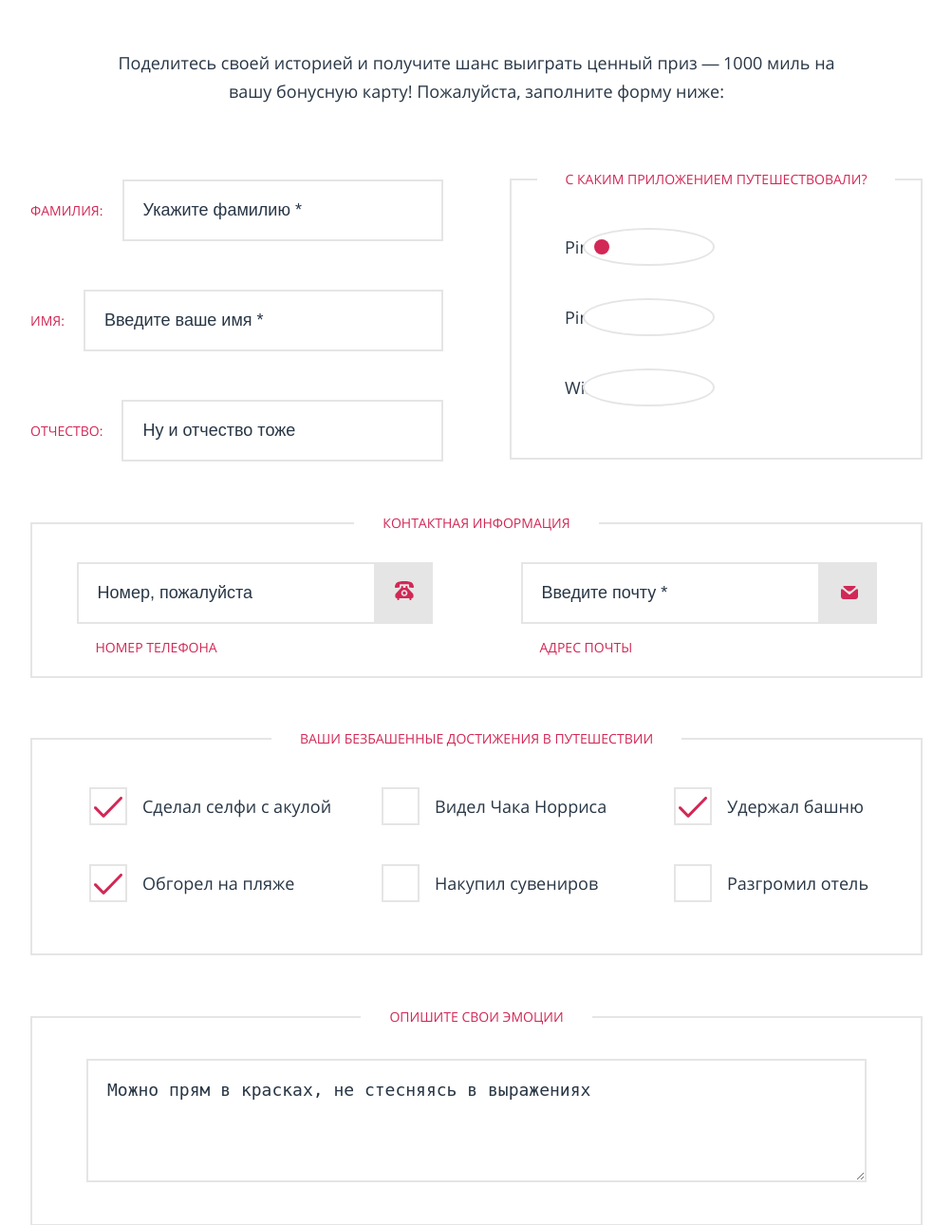
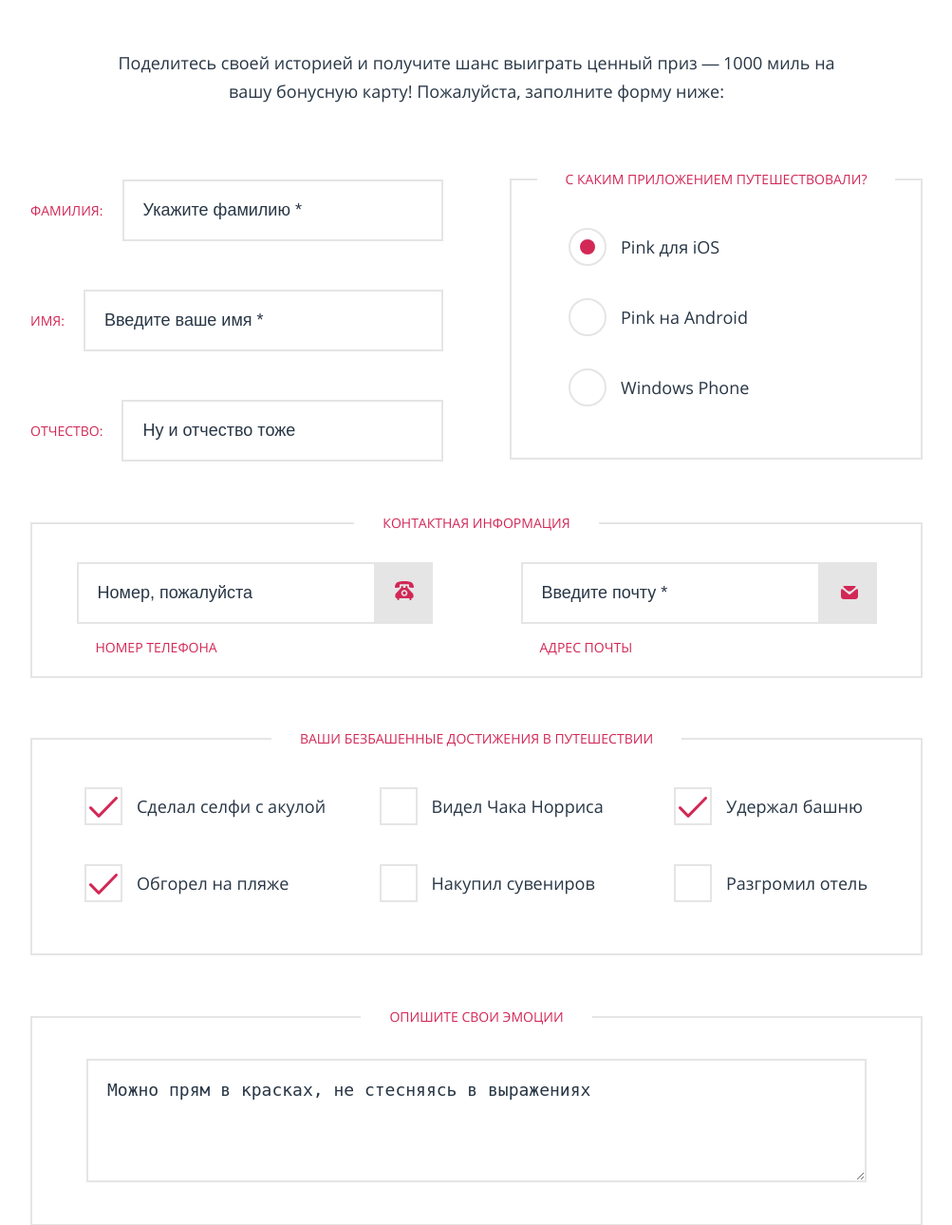
Before and after one commit to elenagradovich/425039-pink, a PHP site: page /form.html in a window 1280 px wide. Shown: the part 439-1729 px from the top of the page at 95% size, without its empty margins (138-1141 px from the left). Run offline with PHP 8.4, Linux system fonts and the light colour scheme; style sheets or scripts are compiled from the project's sources.

Commit message:
Завершена верстка

```diff
--- a/gulpfile.js
+++ b/gulpfile.js
@@ -10,12 +10,10 @@ var server = require("browser-sync").create();
 gulp.task("css", function () {
   return gulp.src("source/sass/style.scss")
     .pipe(plumber())
-    .pipe(sass({
-      includePaths: require('node-normalize-scss').includePaths
-    }))
     .pipe(postcss([
       autoprefixer()
     ]))
+    .pipe(sass())
     .pipe(gulp.dest("source/css"))
     .pipe(server.stream());
 });
--- a/source/sass/blocks/_review.scss
+++ b/source/sass/blocks/_review.scss
@@ -344,23 +344,24 @@
   }
 
   .review__menu-item {
-    padding-left: 115px;
+    margin-left: 60px;
+    padding-left: 55px;
 
     &--ach::before {
-      left: 60px;
+      left: 0;
     }
 
     &--app::before {
-      left: 60px;
+      left: 0;
     }
   }
 
   .review__mark--ach:checked + .review__menu-item--ach::after {
-    left: 65px;
+    left: 5px;
   }
 
   .review__mark--app:checked + .review__menu-item--app::after {
-    left: 72px;
+    left: 12px;
   }
 
   .review__block {
@@ -523,7 +524,13 @@
     flex-wrap: wrap;
     justify-content: space-between;
     align-items: center;
-    padding-left: 60px;
+    padding-left: 55px;
+  }
+
+  .review__menu-item {
+    &--ach {
+      margin-left: 0;
+    }
   }
 
   .review__item {
@@ -558,27 +565,6 @@
     &--achivements:last-child {
       margin-bottom: 57px;
     }
-  }
-
-  .review__menu-item {
-    padding-left: 56px;
-
-    &--ach::before {
-      left: 0;
-    }
-
-    &--app::before {
-      left: 75px;
-      padding-left: 135px;
-    }
-  }
-
-  .review__mark--ach:checked + .review__menu-item--ach::after {
-    left: 5px;
-  }
-
-  .review__mark--app:checked + .review__menu-item--app::after {
-    left: 87px;
   }
 
   .review__set {
```
